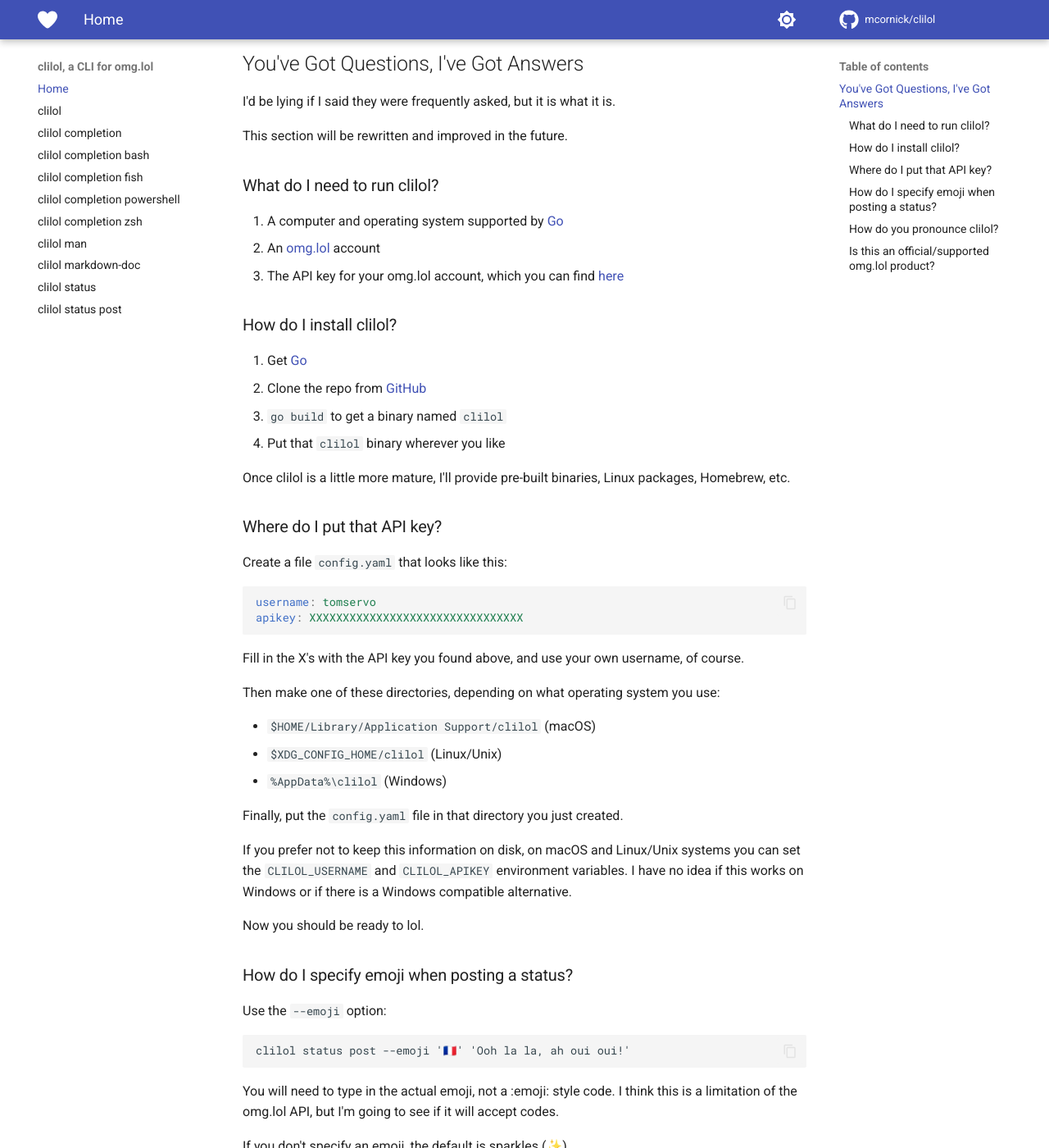
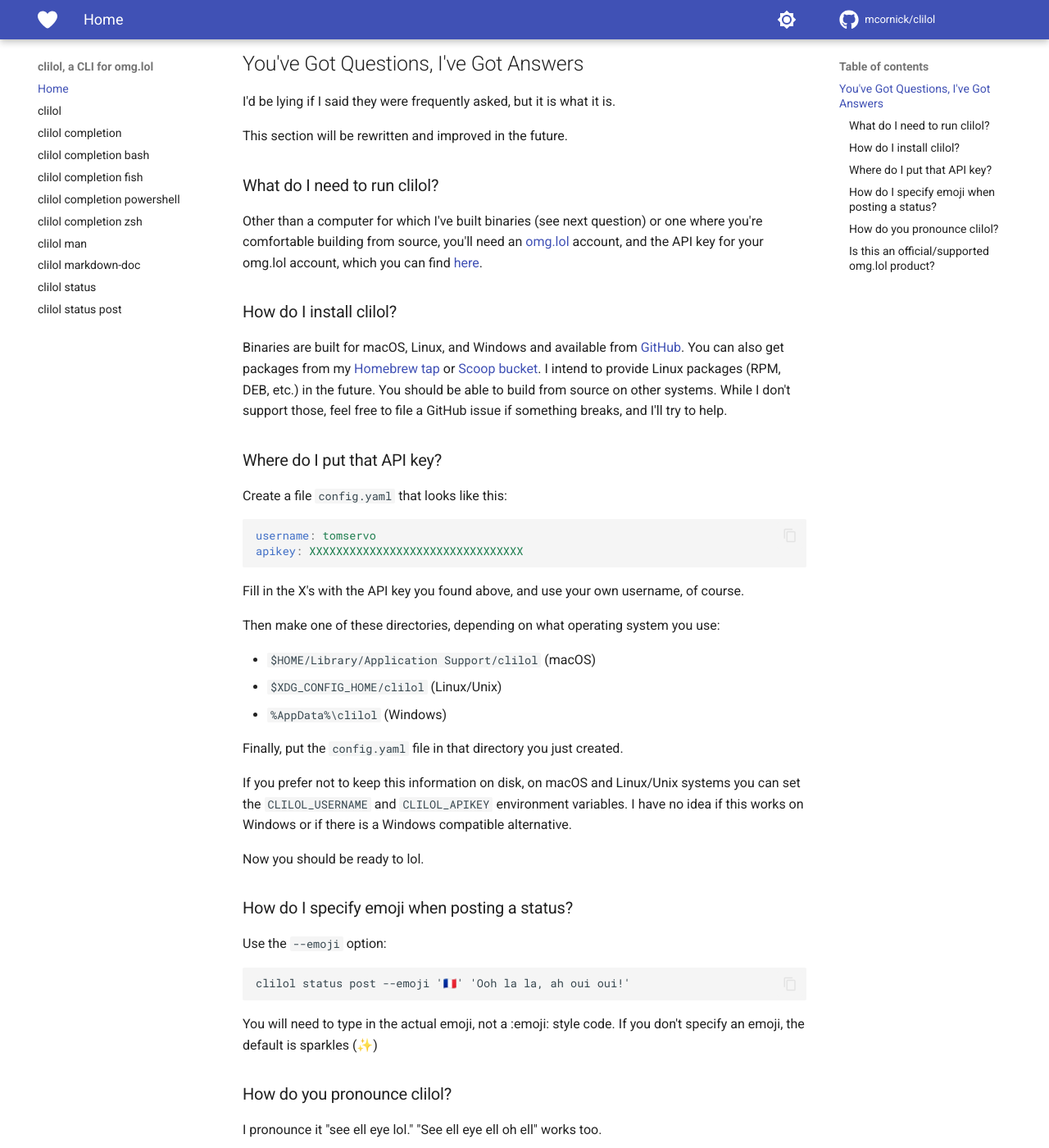
Before and after one commit to mcornick/clilol, an MkDocs documentation site: the page built from docs/index.md, in a window 1280 px wide and 1400 px high, scrolled down 252 px. Shown: the whole window at 82% size. Built offline with MkDocs 1.6.1 and Material for MkDocs 9.7.7, drawn with Linux system fonts in a browser that asks for light colours; comment, search, counter and statistics services are not loaded; some of the changed text lies outside the part shown.

Commit message:
docs: various index.md updates
Signed-off-by: Mark Cornick <mcornick@mcornick.com>

````diff
--- a/docs/index.md
+++ b/docs/index.md
@@ -13,18 +13,11 @@ This section will be rewritten and improved in the future.
 
 ### What do I need to run clilol?
 
-1. A computer and operating system supported by [Go](https://go.dev)
-2. An [omg.lol](https://omg.lol) account
-3. The API key for your omg.lol account, which you can find [here](https://home.omg.lol/account)
+Other than a computer for which I've built binaries (see next question) or one where you're comfortable building from source, you'll need an [omg.lol](https://omg.lol) account, and the API key for your omg.lol account, which you can find [here](https://home.omg.lol/account).
 
 ### How do I install clilol?
 
-1. Get [Go](https://go.dev)
-2. Clone the repo from [GitHub](https://github.com/mcornick/clilol)
-3. `go build` to get a binary named `clilol`
-4. Put that `clilol` binary wherever you like
-
-Once clilol is a little more mature, I'll provide pre-built binaries, Linux packages, Homebrew, etc.
+Binaries are built for macOS, Linux, and Windows and available from [GitHub](https://github.com/mcornick/clilol). You can also get packages from my [Homebrew tap](https://github.com/mcornick/homebrew-tap) or [Scoop bucket](https://github.com/mcornick/scoop-bucket). I intend to provide Linux packages (RPM, DEB, etc.) in the future. You should be able to build from source on other systems. While I don't support those, feel free to file a GitHub issue if something breaks, and I'll try to help.
 
 ### Where do I put that API key?
 
@@ -57,9 +50,7 @@ Use the `--emoji` option:
 clilol status post --emoji '🇫🇷' 'Ooh la la, ah oui oui!'
 ```
 
-You will need to type in the actual emoji, not a :emoji: style code. I think this is a limitation of the omg.lol API, but I'm going to see if it will accept codes.
-
-If you don't specify an emoji, the default is sparkles (✨)
+You will need to type in the actual emoji, not a :emoji: style code. If you don't specify an emoji, the default is sparkles (✨)
 
 ### How do you pronounce clilol?
 
````
